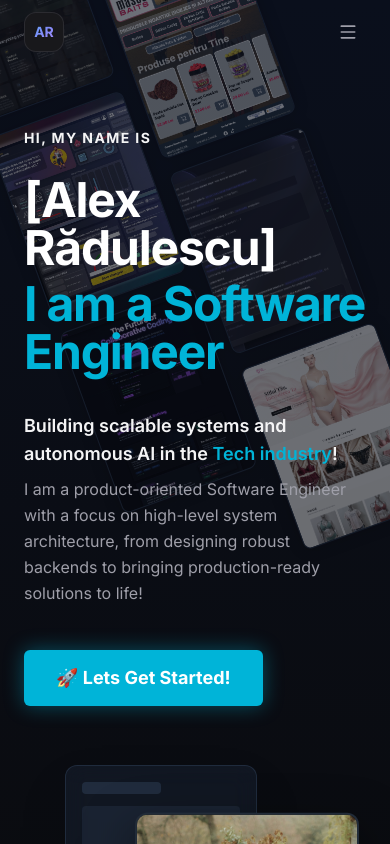
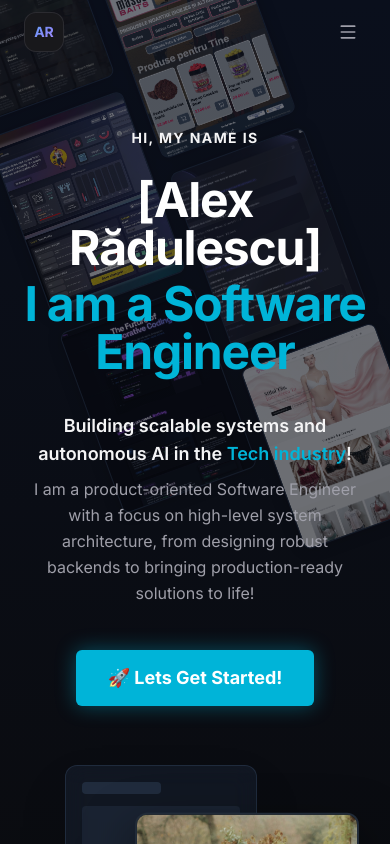
Before and after one commit to Alex110506/portfolio_alex_radulescu, a React (Vite) app: page / in a window 390 px wide. Shown: the top 844 px of the page. Built offline with nearby package versions, Linux system fonts and the light colour scheme.

Commit message:
images fix

```diff
--- a/src/components/Hero.tsx
+++ b/src/components/Hero.tsx
@@ -69,7 +69,7 @@ const Hero = () => {
             variants={container}
             initial="hidden"
             animate="show"
-            className="flex flex-col items-start text-left gap-5 w-full lg:w-[55%] z-20 md:pl-12 lg:pl-20"
+            className="flex flex-col items-center text-center md:items-start md:text-left gap-5 w-full lg:w-[55%] z-20 md:pl-12 lg:pl-20"
           >
             {/* Intro */}
             <motion.div variants={item}>
@@ -79,7 +79,7 @@ const Hero = () => {
             </motion.div>
 
             {/* Name & Title */}
-            <motion.div variants={item} className="flex flex-col items-start gap-2">
+            <motion.div variants={item} className="flex flex-col items-center md:items-start gap-2">
               <h1 className="text-5xl sm:text-6xl lg:text-7xl font-bold tracking-tight text-white">
                 [Alex Rădulescu]
               </h1>
```
